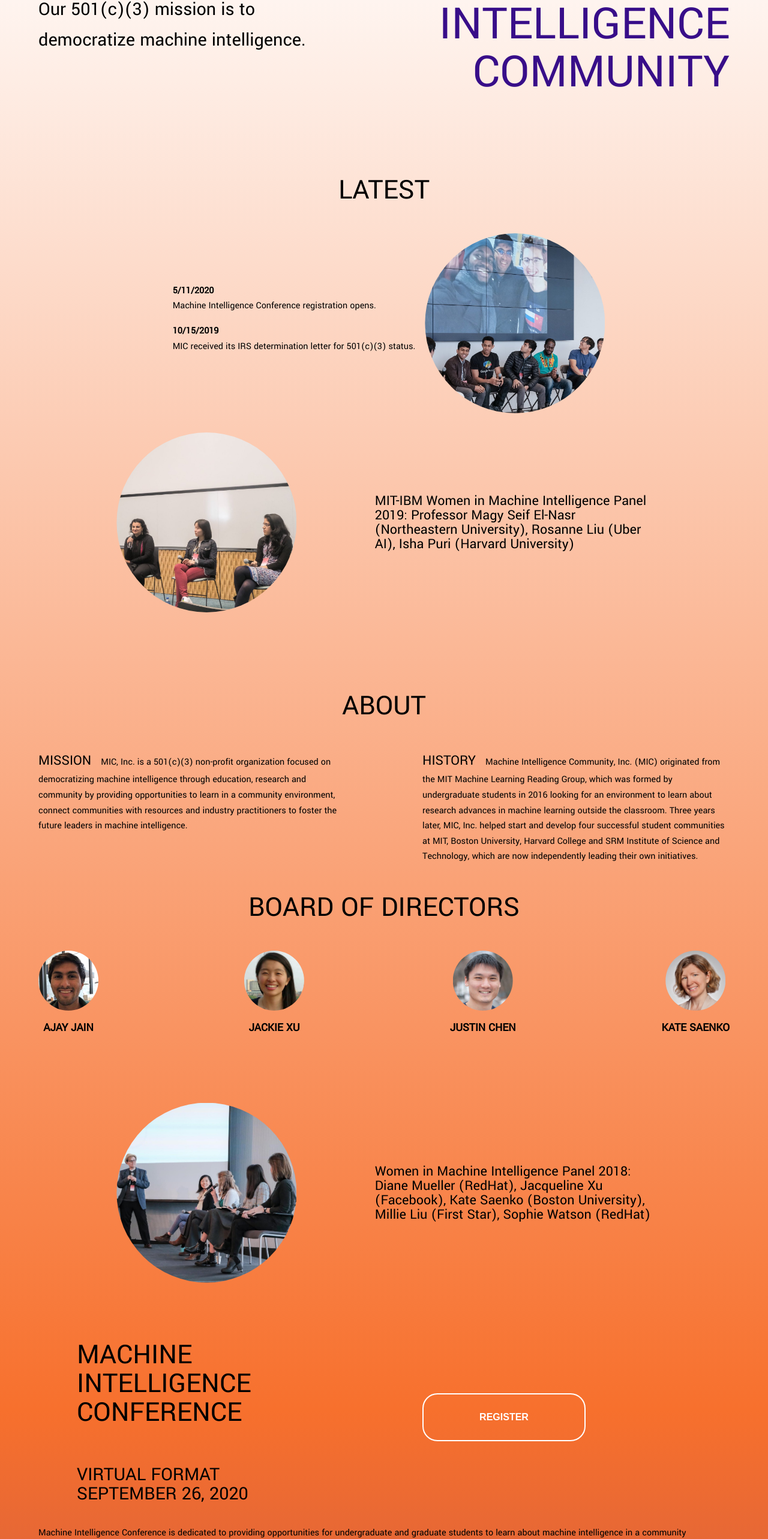
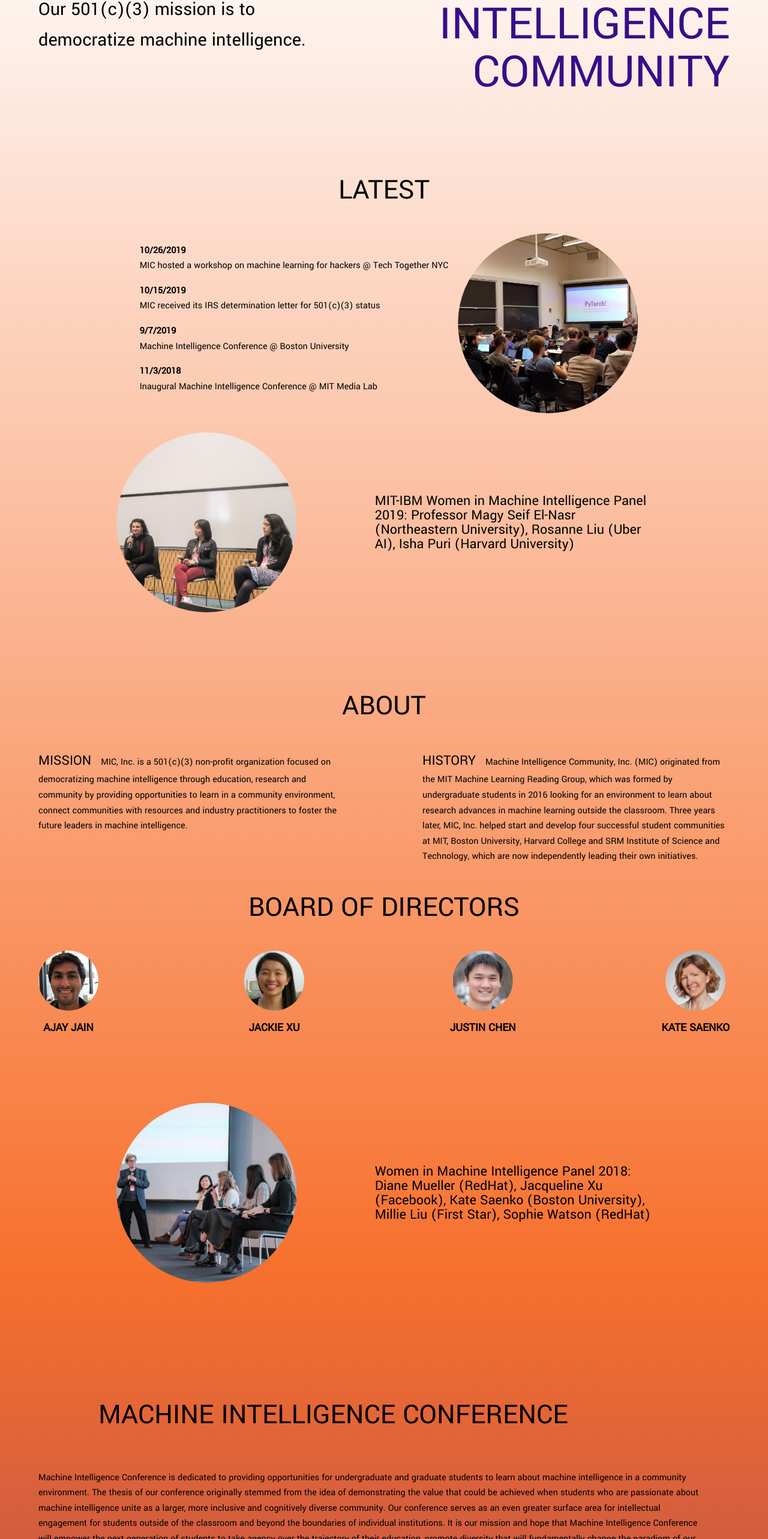
Before and after one commit to MICInc/website2, a Vue app: page / in a window 1280 px wide. Shown: the part 191-2757 px from the top of the page at 60% size. Built offline with nearby package versions, Linux system fonts and the light colour scheme.

Commit message:
Updated website with newer info

```diff
--- a/src/components/Conference.vue
+++ b/src/components/Conference.vue
@@ -1,36 +1,12 @@
 <template>
 	<div id="conference" class="sect">
 		<div class="header-sect">
-			<div class="header-info">
-				<h1 class="compress-header">machine intelligence conference</h1>
-				<div class="conf-info">
-					<table>
-						<tr class="conf-location">
-							<td>virtual format</td>
-						</tr>
-						<tr class="conf-date">
-							<td>September 26, 2020</td>
-						</tr>
-					</table>
-				</div>
-			</div>
-			<div class="conf-register">
-				<a href="/register" target="_blank"><button class="btn">register</button></a>
-			</div>
+				<h1>machine intelligence conference</h1>
 		</div>
 		<div class="content">
 			<p v-for="(p, i) in desc" :key="i">
 				{{ p }}
 			</p>
-		</div>
-		<div class="committee">
-			<span class="sub_label">Conference Committee</span>
-			<ul>
-				<li v-for="(c, i) in committee" :key="i">
-					<span class="name">{{ c.name }}</span>
-					<span class="title">{{ c.title }}</span>
-				</li>
-			</ul>
 		</div>
 		<p class="code_of_conduct">
 			<a href="https://confcodeofconduct.com/" target="_blank">Code of Conduct</a>
@@ -44,7 +20,6 @@
 		name: 'conference',
 		data() {
 			return {
-				committee: info.comm,
 				desc: info.desc
 			}
 		}
--- a/src/components/Latest.vue
+++ b/src/components/Latest.vue
@@ -10,7 +10,7 @@
 					<span class="update">{{ l.content }}</span>
 				</li>
 			</ul>
-			<img class="crop" src="assets/img/alums.jpg">
+			<img class="crop" src="assets/img/students.jpg">
 		</div>
 	</div>
 </template>
--- a/src/json/conf.json
+++ b/src/json/conf.json
@@ -1,12 +1,5 @@
 {
-  "comm": [
-    {"name": "Justin Chen", "title": "General Chair"},
-    {"name": "Lucia Vilallonga", "title": "Program Chair & Diversity-Inclusion Chair"},
-    {"name": "Sree Harsha Nelaturu", "title": "Program Chair & Logistics Chair"}
-  ],
   "desc": [
-    "Machine Intelligence Conference is dedicated to providing opportunities for undergraduate and graduate students to learn about machine intelligence in a community environment. The thesis of our conference originally stemmed from the idea of demonstrating the value that could be achieved when students who are passionate about machine intelligence unite as a larger, more inclusive and cognitively diverse community. Our conference serves as an even greater surface area for intellectual engagement for students outside of the classroom and beyond the boundaries of individual institutions. It is our mission and hope that Machine Intelligence Conference will empower the next generation of students to take agency over the trajectory of their education, promote diversity that will fundamentally change the paradigm of our field and catalyze connections to accelerate progress in research and engineering to burgeon great ideas together as a Machine Intelligence Community (MIC).",
-
-    "As of 2020, MIC will be moving to a virtual platform. While the disruption caused by the COVID-19 outbreak was the impetus for this transition, we believe that there is value in continuing to hold the conference online in future years. As a student-centered event, we want to have a platform to provide presenters with valuable feedback on their projects from peers and more experienced researchers and emphasize the social and networking aspects of typical  conferences. We are looking for student researchers to showcase their projects in pre-recorded presentations which will be released prior to the conference date, and the conference itself will be devoted to discussing these works and any other topics of interest. In keeping with our mission to democratize and highlight diverse perspectives in the field, we will again hold a Women in Machine Intelligence (WiMI) panel this year, which will be led by female-identifying researchers. "
+    "Machine Intelligence Conference is dedicated to providing opportunities for undergraduate and graduate students to learn about machine intelligence in a community environment. The thesis of our conference originally stemmed from the idea of demonstrating the value that could be achieved when students who are passionate about machine intelligence unite as a larger, more inclusive and cognitively diverse community. Our conference serves as an even greater surface area for intellectual engagement for students outside of the classroom and beyond the boundaries of individual institutions. It is our mission and hope that Machine Intelligence Conference will empower the next generation of students to take agency over the trajectory of their education, promote diversity that will fundamentally change the paradigm of our field and catalyze connections to accelerate progress in research and engineering to burgeon great ideas together as a Machine Intelligence Community (MIC)."
   ]
 }
--- a/src/json/updates.json
+++ b/src/json/updates.json
@@ -1,10 +1,18 @@
 [
   {
-    "date": "5/11/2020",
-    "content": "Machine Intelligence Conference registration opens."
+  	"date": "10/26/2019",
+  	"content": "MIC hosted a workshop on machine learning for hackers @ Tech Together NYC"
   },
   {
     "date": "10/15/2019",
-    "content": "MIC received its IRS determination letter for 501(c)(3) status."
+    "content": "MIC received its IRS determination letter for 501(c)(3) status"
+  },
+  {
+    "date": "9/7/2019",
+    "content": "Machine Intelligence Conference @ Boston University"
+  },
+  {
+    "date": "11/3/2018",
+    "content": "Inaugural Machine Intelligence Conference @ MIT Media Lab"
   }
 ]
```
Also changed, not shown: public/assets/img/students.jpg (added).
